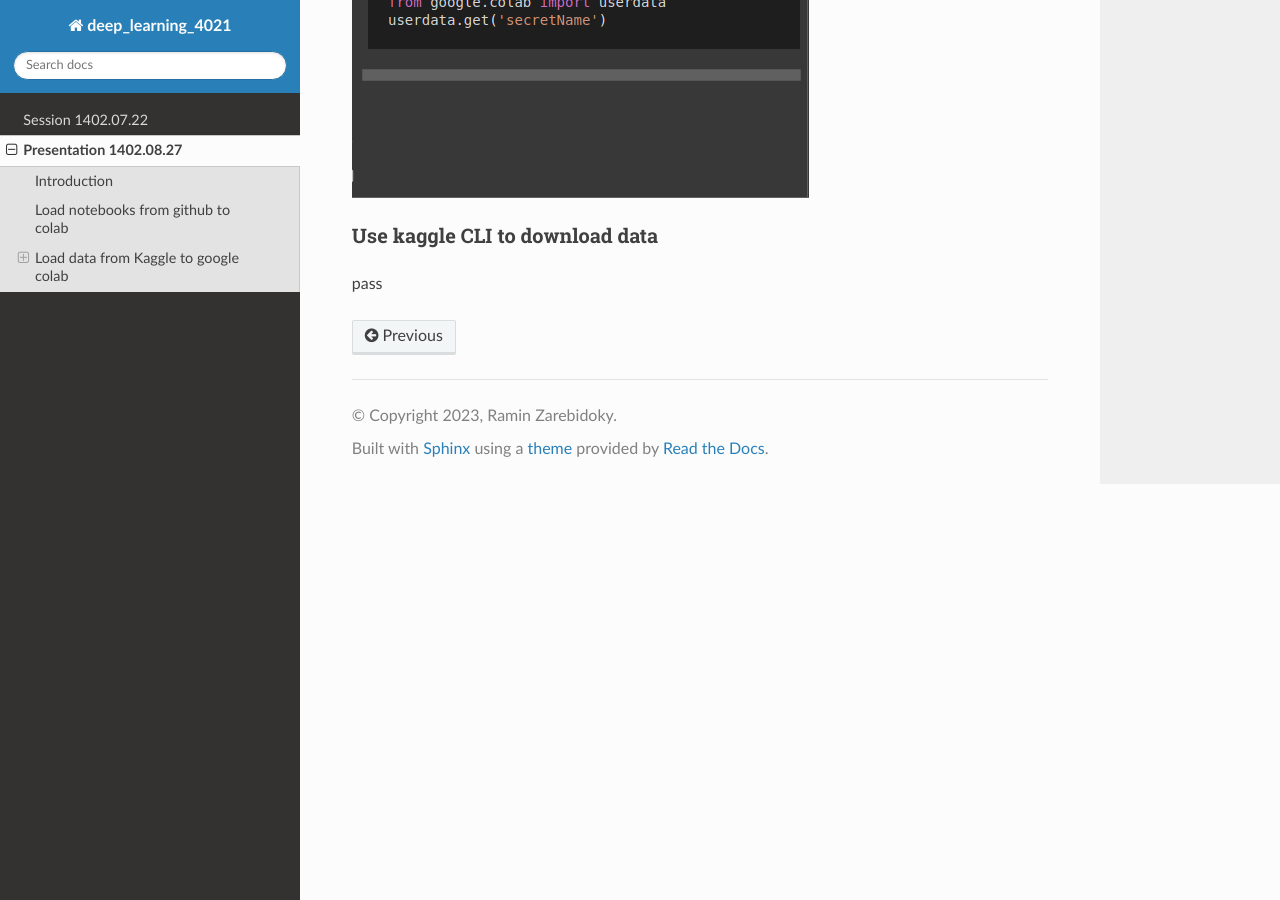
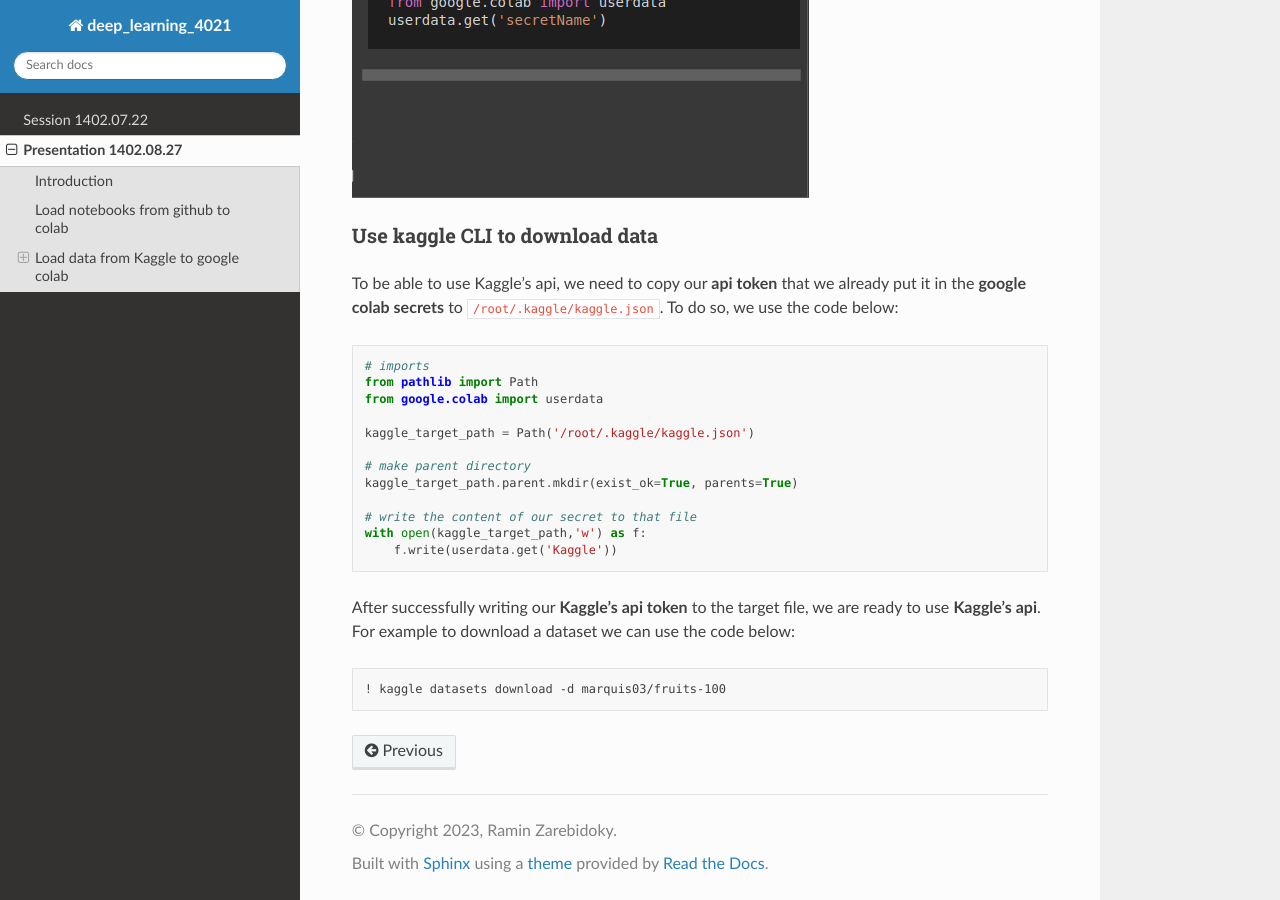
Before and after one commit to LiterallyTheOne/deep_learning_4021, a Sphinx documentation site: the page built from docs/source/presentation_1402_08_27.rst, in a window 1280 px wide and 900 px high, scrolled down 2985 px. Built offline with Sphinx 7.4.7 and the Read the Docs theme 2.0.0, drawn with Linux system fonts in a browser that asks for light colours.

Commit message:
Add how to use Kaggle's cli

```diff
--- a/docs/source/presentation_1402_08_27.rst
+++ b/docs/source/presentation_1402_08_27.rst
@@ -125,4 +125,29 @@ the previous section. After doing that, you should have something like this:
 Use kaggle CLI to download data
 ^^^^^^^^^^^^^^^^^^^^^^^^^^^^^^^
 
-pass
+To be able to use Kaggle's api, we need to copy our **api token**
+that we already put it in the **google colab secrets** to
+``/root/.kaggle/kaggle.json``. To do so, we use the code below:
+
+.. code-block:: python
+
+    # imports
+    from pathlib import Path
+    from google.colab import userdata
+
+    kaggle_target_path = Path('/root/.kaggle/kaggle.json')
+
+    # make parent directory
+    kaggle_target_path.parent.mkdir(exist_ok=True, parents=True)
+
+    # write the content of our secret to that file
+    with open(kaggle_target_path,'w') as f:
+        f.write(userdata.get('Kaggle'))
+
+After successfully writing our **Kaggle's api token** to
+the target file, we are ready to use **Kaggle's api**.
+For example to download a dataset we can use the code below:
+
+.. code-block::
+
+    ! kaggle datasets download -d marquis03/fruits-100
```
